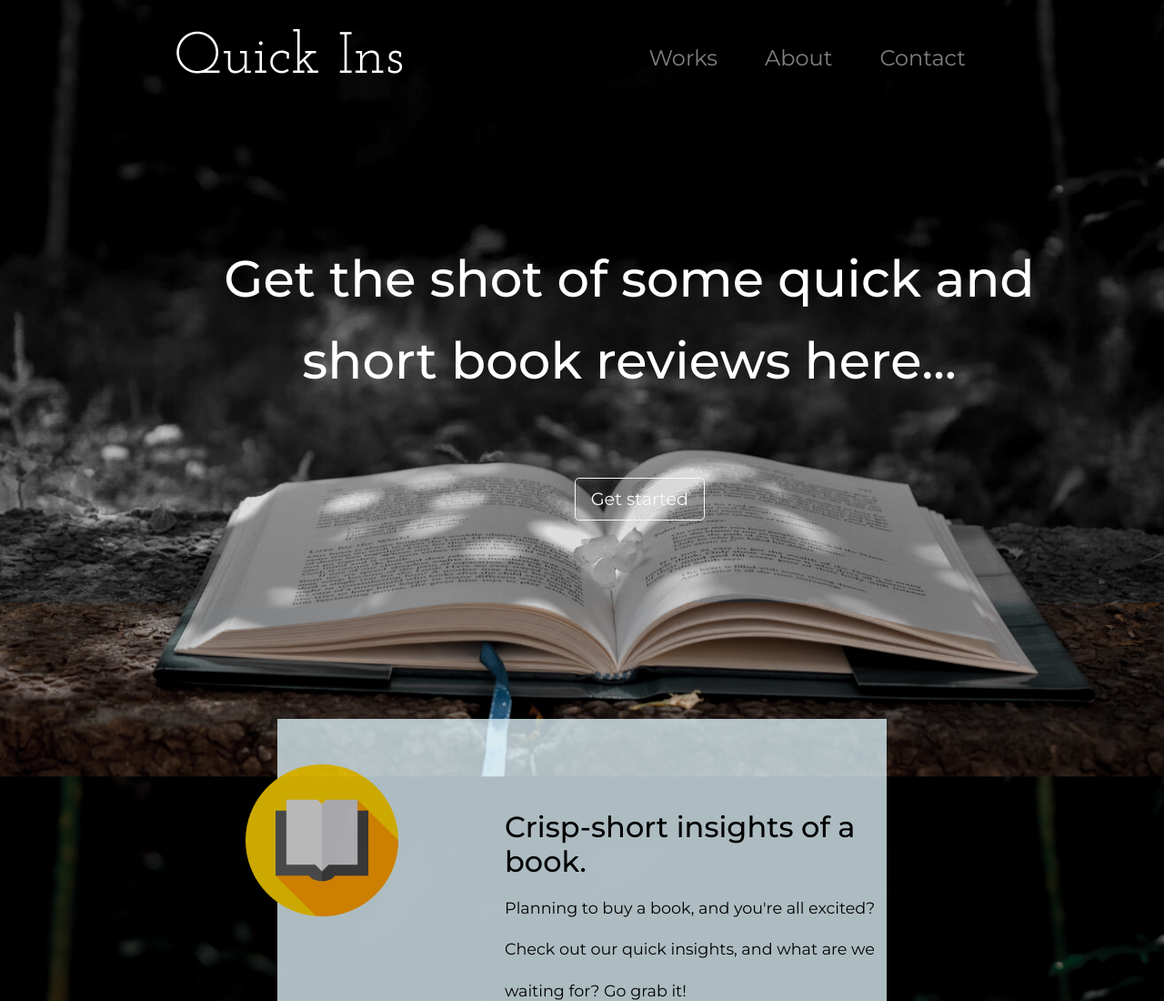
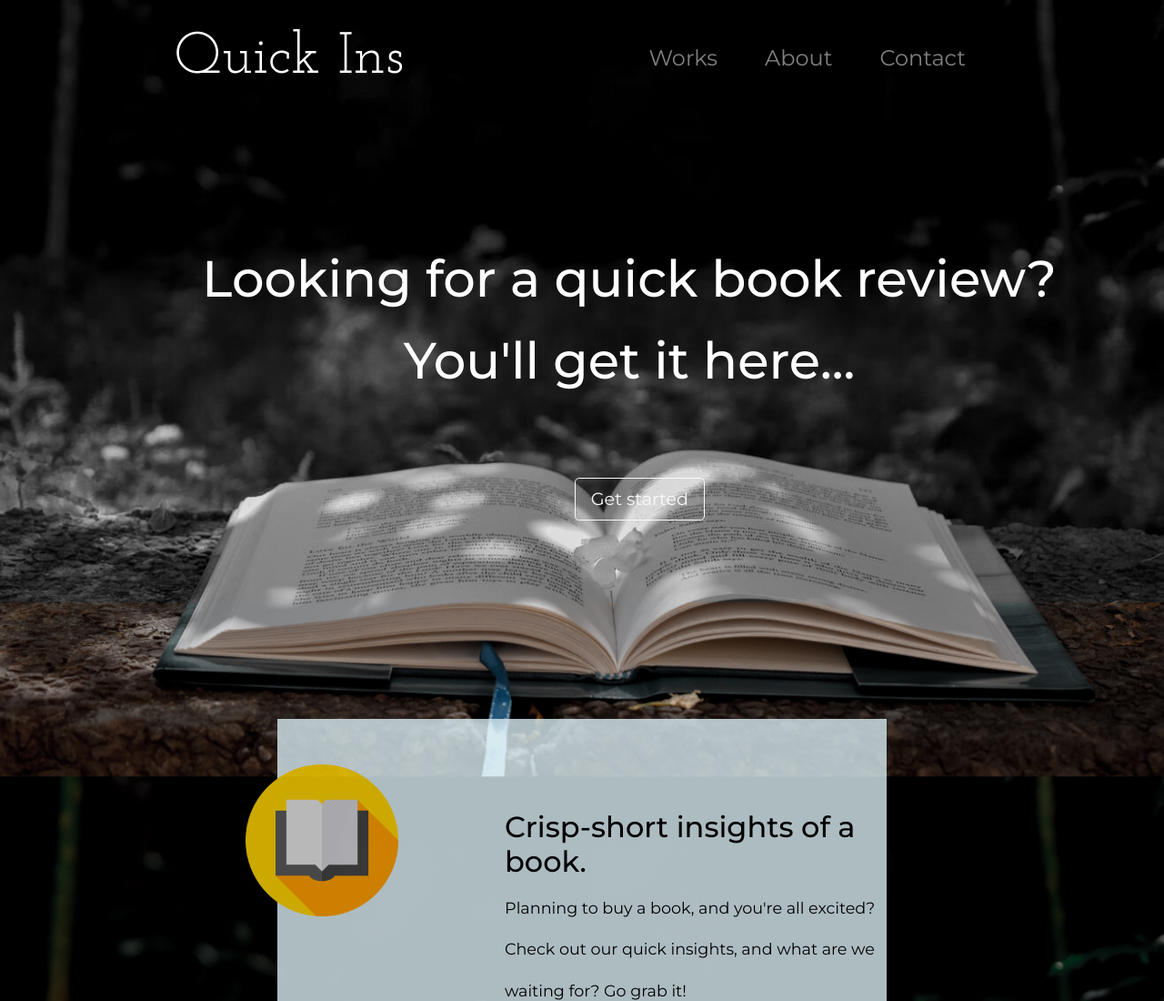
Before and after one commit to sruthy2710/QuickIns, a plain HTML site: page index.html in a window 1280 px wide. Shown: the top 1100 px of the page at 91% size. Drawn offline with nearby package versions, Linux system fonts and the light colour scheme; a web font is replaced by a local one.

Commit message:
Update index.html

```diff
--- a/index.html
+++ b/index.html
@@ -62,7 +62,7 @@
 
       <div class="row">
         <div class="col-lg-6">
-          <h1 class="main-heading"> Get the shot of some quick and short book reviews here...</h1>
+          <h1 class="main-heading">Looking for a quick book review? You'll get it here...</h1>
         </div>
 
           <div class="container-fluid5">
```
